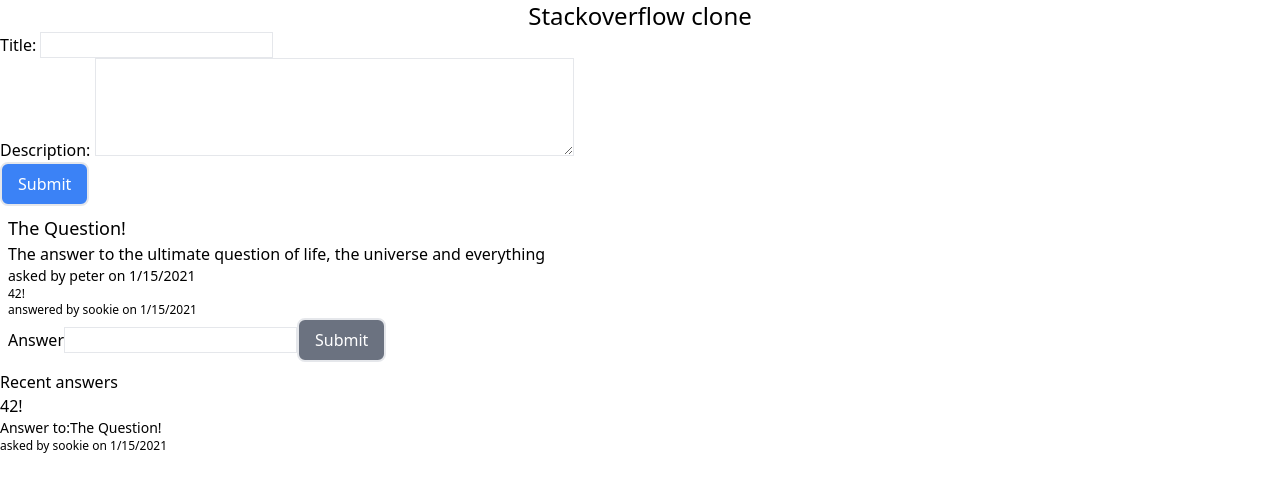
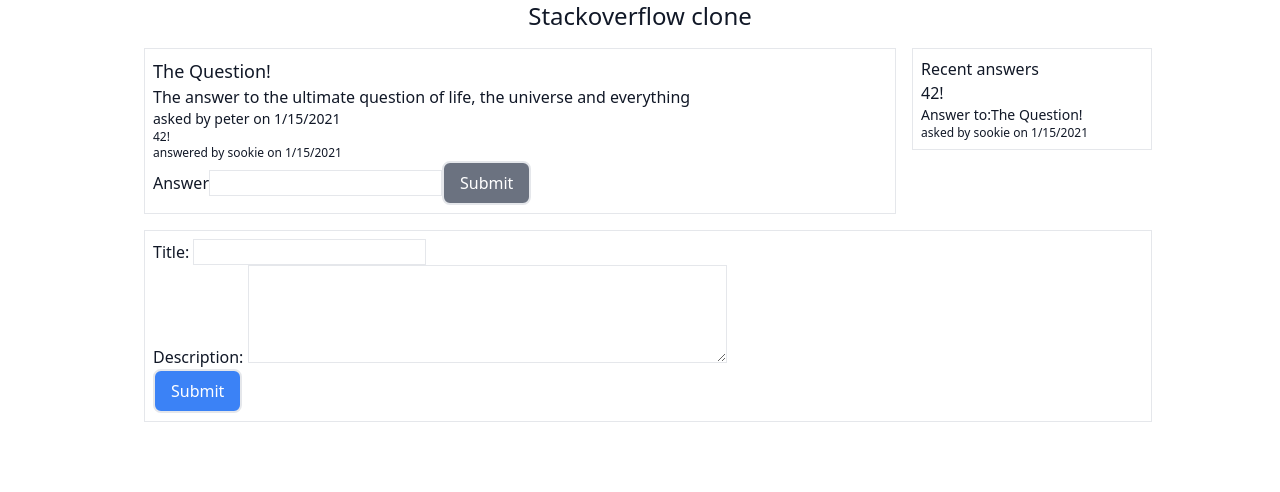
Before and after one commit to phollome/stackoverflow-clone, a React (Create React App) app: page / in a window 1280 px wide. Shown: the top 492 px of the page. Built offline with nearby package versions, Linux system fonts and the light colour scheme; data requests are answered from the project's data file.

Commit message:
Position components

```diff
--- a/src/App.js
+++ b/src/App.js
@@ -61,19 +61,21 @@
   };
 
   return (
-    <div className="App">
+    <div className="w-full min-h-screen bg-white">
+      <div className="m-auto min-w-min max-w-5xl text-gray-900">
         <header className="text-center">
           <h1 className="text-2xl">Stackoverflow clone</h1>
         </header>
-      <main>
-        <QuestionForm submit={onSubmit} />
+        <main className="m-2 w-full flex flex-wrap flex-row">
           <QuestionsList
             list={questions}
             answers={answers}
             submitAnswer={onSubmitAnswer}
           />
           <AnswersList list={answers} questions={questions} />
+          <QuestionForm submit={onSubmit} />
         </main>
+      </div>
     </div>
   );
 }
--- a/src/components/AnswersList.js
+++ b/src/components/AnswersList.js
@@ -13,7 +13,8 @@
     .slice(0, 5); // limit 5 (TODO: make request to get only ${amount} of answers)
 
   return (
-    <div>
+    <div className="p-2 w-1/4">
+      <div className="p-2 border">
         <h3>Recent answers</h3>
         {enhancedList.map((item) => (
           <div key={item.id} data-testid="answers-list-item">
@@ -25,6 +26,7 @@
             </p>
           </div>
         ))}
+      </div>
     </div>
   );
 }
--- a/src/components/QuestionForm.js
+++ b/src/components/QuestionForm.js
@@ -16,7 +16,8 @@
   };
 
   return (
-    <div data-testid="question-form">
+    <div data-testid="question-form" className="w-full p-2">
+      <div className="border p-2">
         <div>
           <label htmlFor="title-input">Title: </label>
           <input
@@ -46,6 +47,7 @@
           Submit
         </button>
       </div>
+    </div>
   );
 }
 
--- a/src/components/QuestionsList.js
+++ b/src/components/QuestionsList.js
@@ -10,7 +10,8 @@
   });
 
   return (
-    <div className="m-2">
+    <div className="p-2 w-3/4">
+      <div className="border p-2">
         {enhancedList.map((item) => (
           <div key={item.id} data-testid="list-item">
             <h2 className="text-lg">{item.title}</h2>
@@ -34,6 +35,7 @@
           </div>
         ))}
       </div>
+    </div>
   );
 }
 
```
Lines whose indentation alone changed are shown as unchanged.
